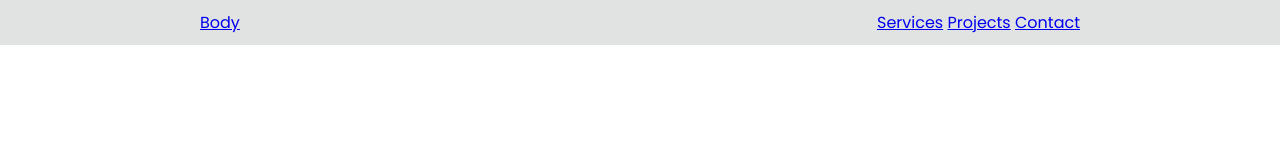
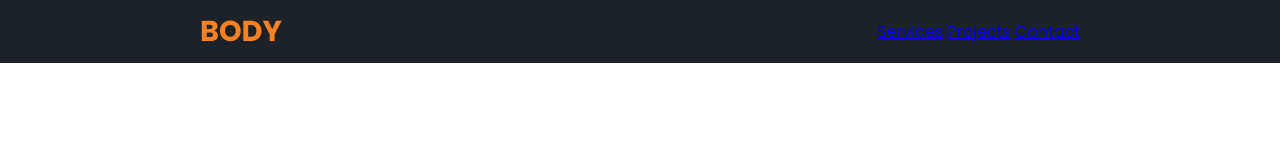
Before and after one commit to Body789/codezilla_portfolio, a plain HTML site: page index.html in a window 1280 px wide. Drawn offline with Linux system fonts and the light colour scheme; a web font is replaced by a local one.

Commit message:
logo style

```diff
--- a/css/master.css
+++ b/css/master.css
@@ -15,7 +15,7 @@
 }
 
 header {
-  background-color: var(--color-3--, #E1E2E2);
+  background-color: var(--color-2--, #E1E2E2);
   width: 100%;
   position: fixed;
   z-index: 999;
@@ -24,3 +24,11 @@ header {
   align-items: center;
   padding: 10px 200px;
 }
+
+.logo {
+  text-decoration: none;
+  text-transform: uppercase;
+  color: var(--color-1--, #FB8122);
+  font-weight: 700;
+  font-size: 1.8em;
+}
```
